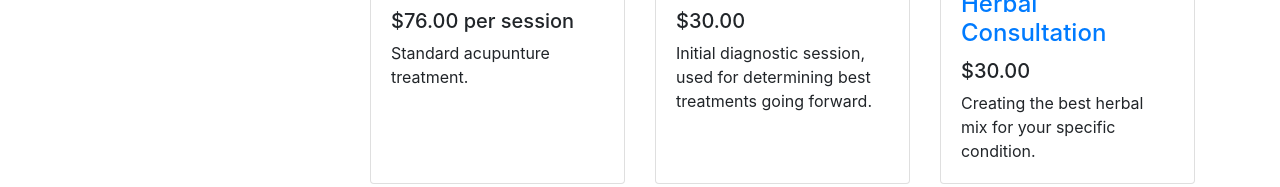
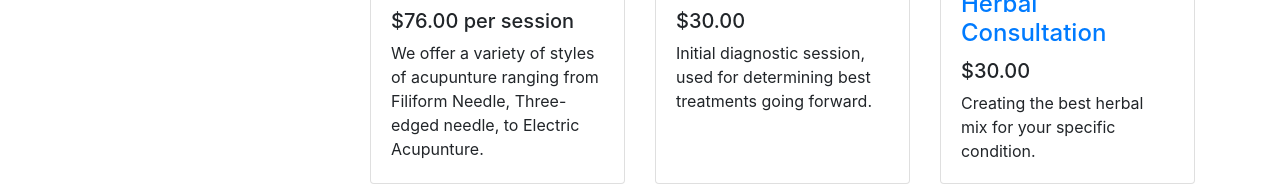
Before and after one commit to abes88/eternalspring, a plain HTML site: page prices.html in a window 1280 px wide. Shown: the part 625-812 px from the top of the page. Drawn offline with Linux system fonts and the light colour scheme.

```diff
--- a/prices.html
+++ b/prices.html
@@ -117,7 +117,7 @@
                     <a href="#">Acupunture</a>
                   </h4>
                   <h5>$76.00 per session</h5>
-                  <p class="card-text">Standard acupunture treatment.</p>
+                  <p class="card-text">We offer a variety of styles of acupunture ranging from Filiform Needle, Three-edged needle, to Electric Acupunture.</p>
                 </div>
               </div>
             </div>
```
